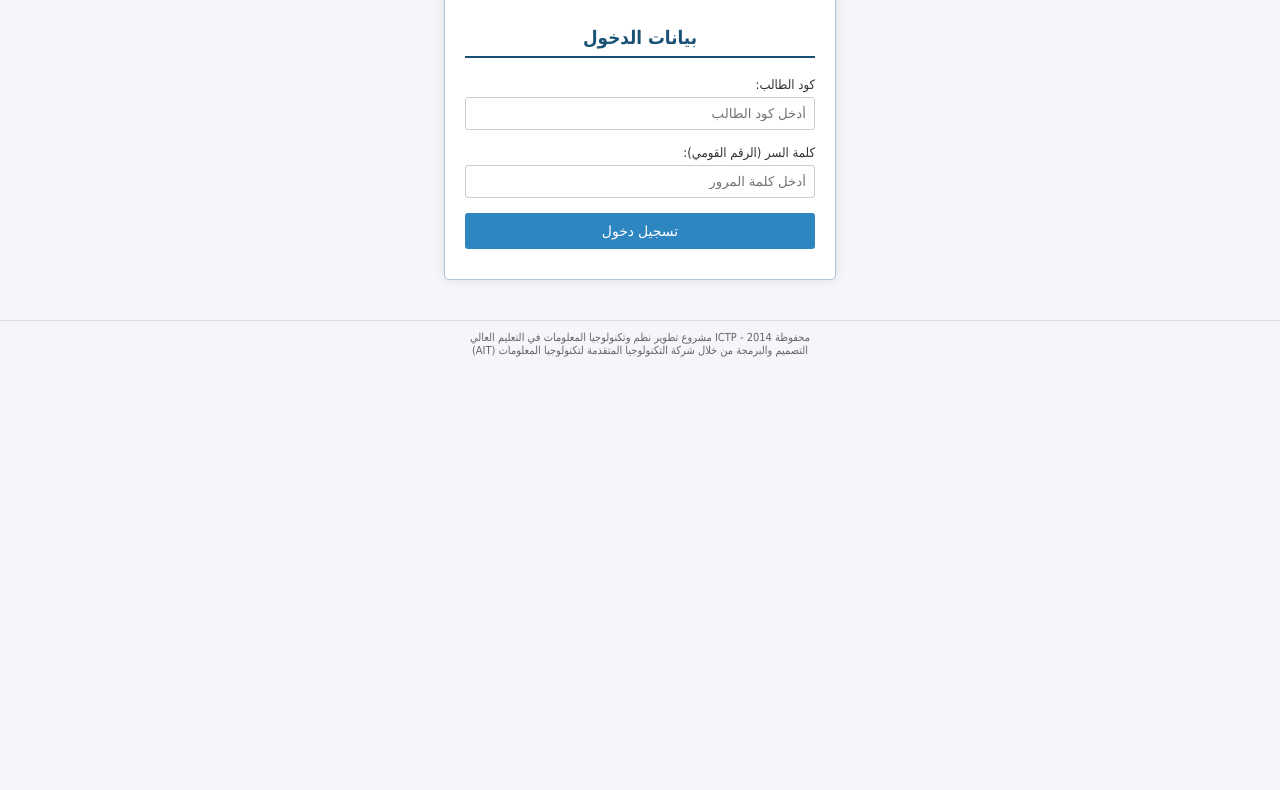
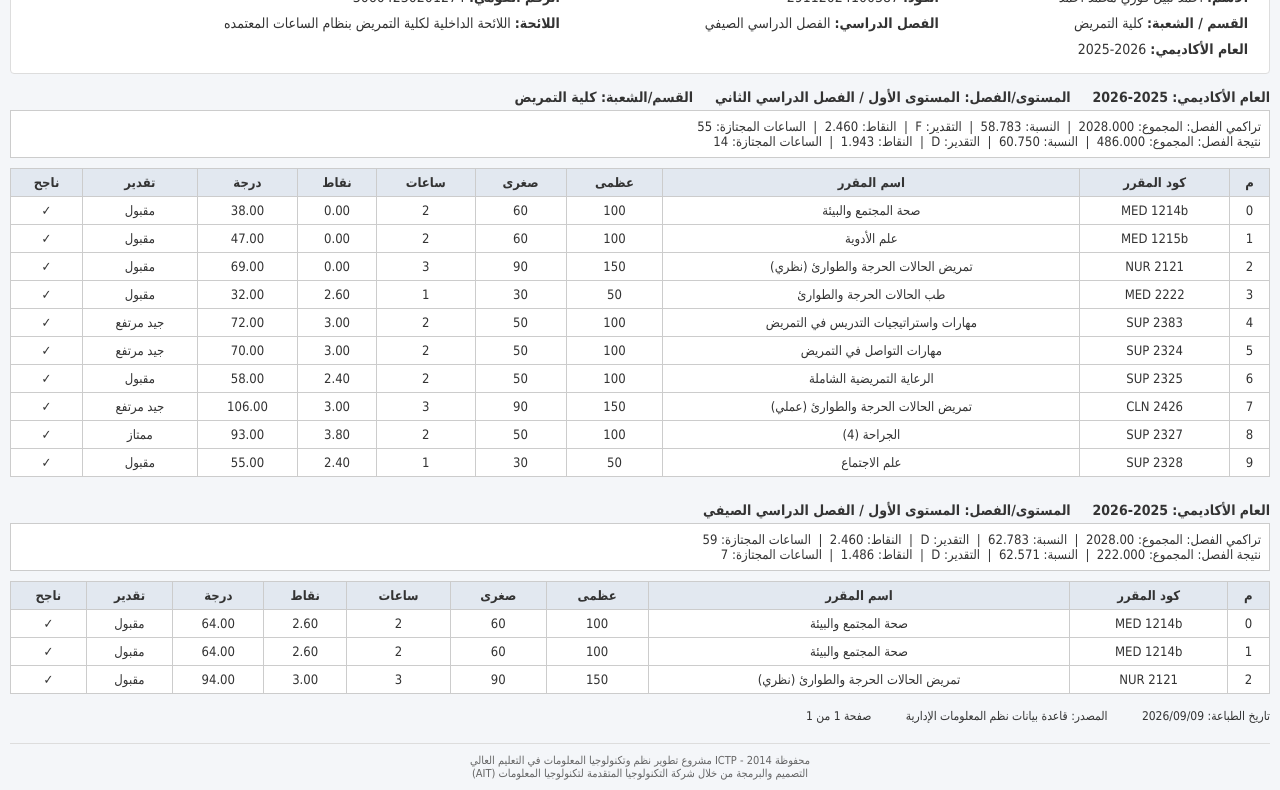
Before and after one commit to a18392428-ai/Results-exams, a plain HTML site: page login.html in a window 1280 px wide. Shown: the part 184-974 px from the top of the page. Before the commit the page ends 800 px from the top, so only its background shows below. Drawn offline with Linux system fonts and the light colour scheme.

```diff
--- a/login.html
+++ b/login.html
@@ -2,19 +2,18 @@
 <html lang="ar" dir="rtl">
 <head>
     <meta charset="UTF-8">
-    <title>تسجيل الدخول - خدمات التسجيل الالكتروني</title>
+    <title>خدمات التسجيل الالكتروني - جامعة الزقازيق</title>
     <style>
-        body { font-family: Tahoma, sans-serif; background-color: #f4f6f9; margin: 0; padding: 0; }
-        .header-box { background-color: #1a5276; color: white; padding: 15px; text-align: center; }
-        .login-container { width: 350px; background: white; margin: 40px auto; padding: 20px; border: 1px solid #b0c4de; border-radius: 5px; box-shadow: 0px 0px 10px rgba(0,0,0,0.1); }
-        .login-container h3 { text-align: center; color: #1a5276; border-bottom: 2px solid #1a5276; padding-bottom: 8px; }
-        .form-group { margin-bottom: 15px; }
-        .form-group label { display: block; margin-bottom: 5px; font-size: 13px; color: #333; }
-        .form-group input { width: 100%; padding: 8px; box-sizing: border-box; border: 1px solid #ccc; border-radius: 3px; }
-        .login-btn { background-color: #2e86c1; color: white; border: none; padding: 10px; width: 100%; border-radius: 3px; font-size: 14px; cursor: pointer; }
-        .login-btn:hover { background-color: #1b4f72; }
-        .error-msg { color: red; text-align: center; font-size: 12px; margin-top: 10px; }
-        .footer-note { text-align: center; font-size: 11px; color: #666; margin-top: 40px; border-top: 1px solid #ddd; padding-top: 10px; }
+        body { font-family: Tahoma, sans-serif; background-color: #f4f6f9; margin: 0; padding: 10px; color: #333; }
+        .header-box { background-color: #1a5276; color: white; padding: 15px; text-align: center; border-radius: 5px; margin-bottom: 15px; }
+        .student-info { background: white; padding: 10px 15px; border: 1px solid #ddd; margin-bottom: 15px; font-size: 14px; border-radius: 4px; }
+        .student-info table { width: 100%; border: none; }
+        .student-info td { padding: 4px; border: none; }
+        table.data-table { width: 100%; border-collapse: collapse; background: white; margin-bottom: 15px; font-size: 13px; text-align: center; }
+        table.data-table th, table.data-table td { border: 1px solid #ccc; padding: 6px; }
+        table.data-table th { background-color: #e2e8f0; }
+        .summary-box { background: white; padding: 8px; border: 1px solid #ccc; margin-bottom: 10px; font-size: 13px; }
+        .footer-note { text-align: center; font-size: 11px; color: #666; margin-top: 20px; border-top: 1px solid #ddd; padding-top: 10px; }
     </style>
 </head>
 <body>
@@ -25,22 +24,92 @@
         <h4>جامعة الزقازيق - القطاع الطبي (الجامعة الأهلية)</h4>
     </div>
 
-    <!-- صندوق تسجيل الدخول -->
-    <div class="login-container">
-        <h3>بيانات الدخول</h3>
-        <form id="loginForm" onsubmit="checkLogin(event)">
-            <div class="form-group">
-                <label>كود الطالب:</label>
-                <input type="text" id="studentCode" placeholder="أدخل كود الطالب" required>
-            </div>
-            <div class="form-group">
-                <label>كلمة السر (الرقم القومي):</label>
-                <input type="password" id="studentPass" placeholder="أدخل كلمة المرور" required>
-            </div>
-            <button type="submit" class="login-btn">تسجيل دخول</button>
-            <div id="errorMsg" class="error-msg"></div>
-        </form>
+    <!-- بيانات الطالب -->
+    <div class="student-info">
+        <table>
+            <tr>
+                <td><strong>الاسم:</strong> أحمد نبيل فوزي محمد أحمد</td>
+                <td><strong>الكود:</strong> 29112024100387</td>
+                <td><strong>الرقم القومي:</strong> 30604230201274</td>
+            </tr>
+            <tr>
+                <td><strong>القسم / الشعبة:</strong> كلية التمريض</td>
+                <td><strong>الفصل الدراسي:</strong> الفصل الدراسي الصيفي</td>
+                <td><strong>اللائحة:</strong> اللائحة الداخلية لكلية التمريض بنظام الساعات المعتمده</td>
+            </tr>
+            <tr>
+                <td colspan="3"><strong>العام الأكاديمي:</strong> 2026-2025</td>
+            </tr>
+        </table>
     </div>
+
+    <!-- جدول الفصل الدراسي الأول / الثاني -->
+    <div style="font-size: 14px; font-weight: bold; margin-bottom: 5px;">
+        العام الأكاديمي: 2025-2026 &nbsp;&nbsp;&nbsp; المستوى/الفصل: المستوى الأول / الفصل الدراسي الثاني &nbsp;&nbsp;&nbsp; القسم/الشعبة: كلية التمريض
+    </div>
+
+    <div class="summary-box">
+        تراكمي الفصل: المجموع: 2028.000 &nbsp;|&nbsp; النسبة: 58.783 &nbsp;|&nbsp; التقدير: F &nbsp;|&nbsp; النقاط: 2.460 &nbsp;|&nbsp; الساعات المجتازة: 55
+        <br>
+        نتيجة الفصل: المجموع: 486.000 &nbsp;|&nbsp; النسبة: 60.750 &nbsp;|&nbsp; التقدير: D &nbsp;|&nbsp; النقاط: 1.943 &nbsp;|&nbsp; الساعات المجتازة: 14
+    </div>
+
+    <table class="data-table">
+        <tr>
+            <th>م</th>
+            <th>كود المقرر</th>
+            <th>اسم المقرر</th>
+            <th>عظمى</th>
+            <th>صغرى</th>
+            <th>ساعات</th>
+            <th>نقاط</th>
+            <th>درجة</th>
+            <th>تقدير</th>
+            <th>ناجح</th>
+        </tr>
+        <tr><td>0</td><td>MED 1214b</td><td>صحة المجتمع والبيئة</td><td>100</td><td>60</td><td>2</td><td>0.00</td><td>38.00</td><td>مقبول</td><td>✓</td></tr>
+        <tr><td>1</td><td>MED 1215b</td><td>علم الأدوية</td><td>100</td><td>60</td><td>2</td><td>0.00</td><td>47.00</td><td>مقبول</td><td>✓</td></tr>
+        <tr><td>2</td><td>NUR 2121</td><td>تمريض الحالات الحرجة والطوارئ (نظري)</td><td>150</td><td>90</td><td>3</td><td>0.00</td><td>69.00</td><td>مقبول</td><td>✓</td></tr>
+        <tr><td>3</td><td>MED 2222</td><td>طب الحالات الحرجة والطوارئ</td><td>50</td><td>30</td><td>1</td><td>2.60</td><td>32.00</td><td>مقبول</td><td>✓</td></tr>
+        <tr><td>4</td><td>SUP 2383</td><td>مهارات واستراتيجيات التدريس في التمريض</td><td>100</td><td>50</td><td>2</td><td>3.00</td><td>72.00</td><td>جيد مرتفع</td><td>✓</td></tr>
+        <tr><td>5</td><td>SUP 2324</td><td>مهارات التواصل في التمريض</td><td>100</td><td>50</td><td>2</td><td>3.00</td><td>70.00</td><td>جيد مرتفع</td><td>✓</td></tr>
+        <tr><td>6</td><td>SUP 2325</td><td>الرعاية التمريضية الشاملة</td><td>100</td><td>50</td><td>2</td><td>2.40</td><td>58.00</td><td>مقبول</td><td>✓</td></tr>
+        <tr><td>7</td><td>CLN 2426</td><td>تمريض الحالات الحرجة والطوارئ (عملي)</td><td>150</td><td>90</td><td>3</td><td>3.00</td><td>106.00</td><td>جيد مرتفع</td><td>✓</td></tr>
+        <tr><td>8</td><td>SUP 2327</td><td>الجراحة (4)</td><td>100</td><td>50</td><td>2</td><td>3.80</td><td>93.00</td><td>ممتاز</td><td>✓</td></tr>
+        <tr><td>9</td><td>SUP 2328</td><td>علم الاجتماع</td><td>50</td><td>30</td><td>1</td><td>2.40</td><td>55.00</td><td>مقبول</td><td>✓</td></tr>
+    </table>
+
+
+    <!-- جدول الفصل الدراسي الصيفي (اللي تحت اللي في الصورة) -->
+    <div style="font-size: 14px; font-weight: bold; margin-bottom: 5px; margin-top: 25px;">
+        العام الأكاديمي: 2025-2026 &nbsp;&nbsp;&nbsp; المستوى/الفصل: المستوى الأول / الفصل الدراسي الصيفي
+    </div>
+
+    <div class="summary-box">
+        تراكمي الفصل: المجموع: 2028.00 &nbsp;|&nbsp; النسبة: 62.783 &nbsp;|&nbsp; التقدير: D &nbsp;|&nbsp; النقاط: 2.460 &nbsp;|&nbsp; الساعات المجتازة: 59
+        <br>
+        نتيجة الفصل: المجموع: 222.000 &nbsp;|&nbsp; النسبة: 62.571 &nbsp;|&nbsp; التقدير: D &nbsp;|&nbsp; النقاط: 1.486 &nbsp;|&nbsp; الساعات المجتازة: 7
+    </div>
+
+    <table class="data-table">
+        <tr>
+            <th>م</th>
+            <th>كود المقرر</th>
+            <th>اسم المقرر</th>
+            <th>عظمى</th>
+            <th>صغرى</th>
+            <th>ساعات</th>
+            <th>نقاط</th>
+            <th>درجة</th>
+            <th>تقدير</th>
+            <th>ناجح</th>
+        </tr>
+        <tr><td>0</td><td>MED 1214b</td><td>صحة المجتمع والبيئة</td><td>100</td><td>60</td><td>2</td><td>2.60</td><td>64.00</td><td>مقبول</td><td>✓</td></tr>
+        <tr><td>1</td><td>MED 1214b</td><td>صحة المجتمع والبيئة</td><td>100</td><td>60</td><td>2</td><td>2.60</td><td>64.00</td><td>مقبول</td><td>✓</td></tr>
+        <tr><td>2</td><td>NUR 2121</td><td>تمريض الحالات الحرجة والطوارئ (نظري)</td><td>150</td><td>90</td><td>3</td><td>3.00</td><td>94.00</td><td>مقبول</td><td>✓</td></tr>
+    </table>
+
+    <div style="font-size: 12px; margin-bottom: 5px;">تاريخ الطباعة: 2026/09/09 &nbsp;&nbsp;&nbsp;&nbsp;&nbsp;&nbsp;&nbsp;&nbsp; المصدر: قاعدة بيانات نظم المعلومات الإدارية &nbsp;&nbsp;&nbsp;&nbsp;&nbsp;&nbsp;&nbsp;&nbsp; صفحة 1 من 1</div>
 
     <!-- التذييل -->
     <div class="footer-note">
@@ -48,27 +117,5 @@
         التصميم والبرمجة من خلال شركة التكنولوجيا المتقدمة لتكنولوجيا المعلومات (AIT)
     </div>
 
-    <script>
-        function checkLogin(event) {
-            // منع الصفحة من إعادة التحميل
-            event.preventDefault();
-
-            // حط هنا الكود وكلمة السر اللي إنت عايزهم (مثلاً الكود: 123 والسر: 456)
-            const correctCode = "123";
-            const correctPass = "456";
-
-            const enteredCode = document.getElementById("studentCode").value;
-            const enteredPass = document.getElementById("studentPass").value;
-
-            if (enteredCode === correctCode && enteredPass === correctPass) {
-                // لو البيانات صح، انقله لصفحة الشهادة (اللي عملناها الخطوة اللي فاتت وسميها certificate.html مثلاً)
-                window.location.href = "index.html";
-            } else {
-                // لو خطأ، اعرض رسالة خطأ
-                document.getElementById("errorMsg").innerText = "كود الطالب أو كلمة المرور غير صحيحة!";
-            }
-        }
-    </script>
-
 </body>
 </html>
```
